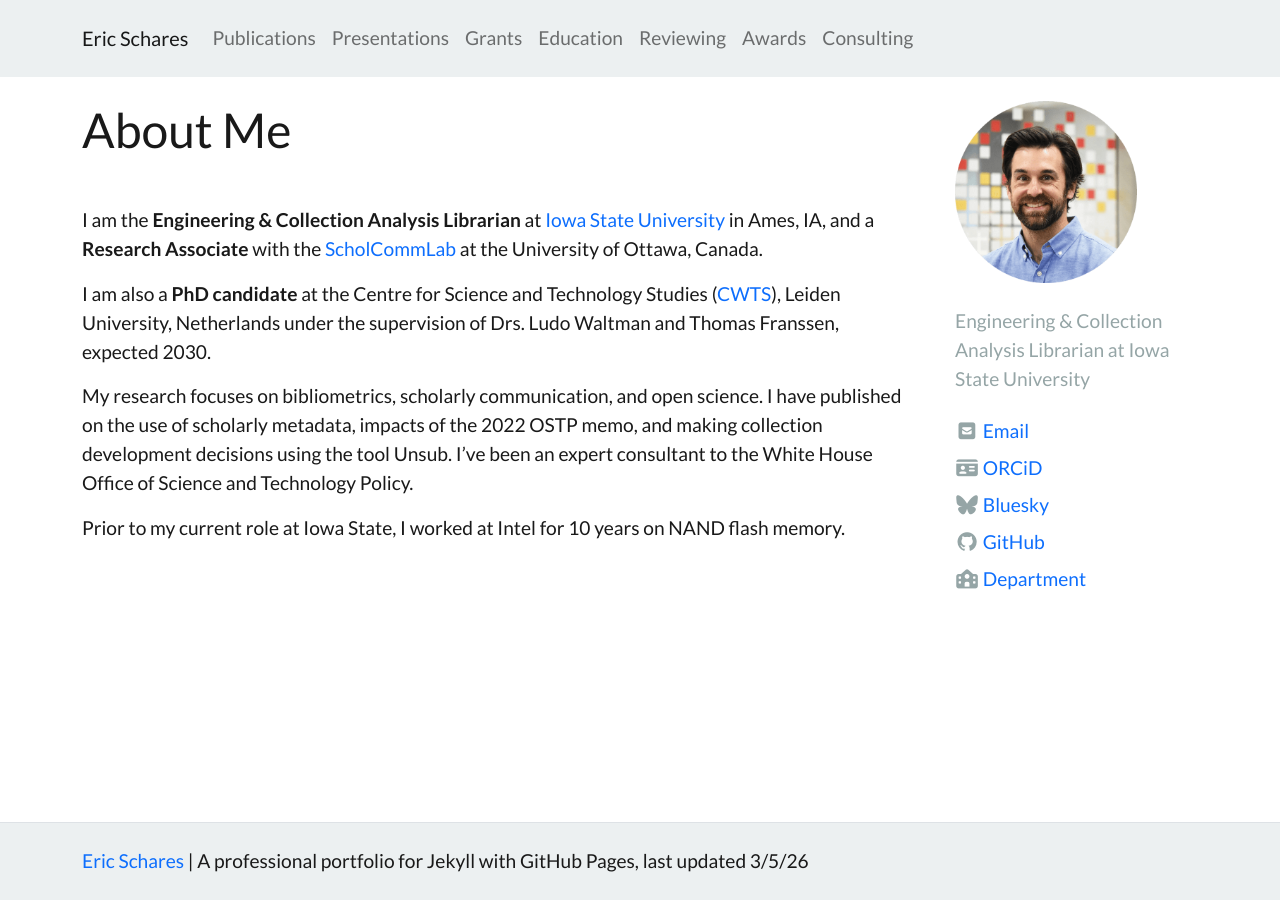
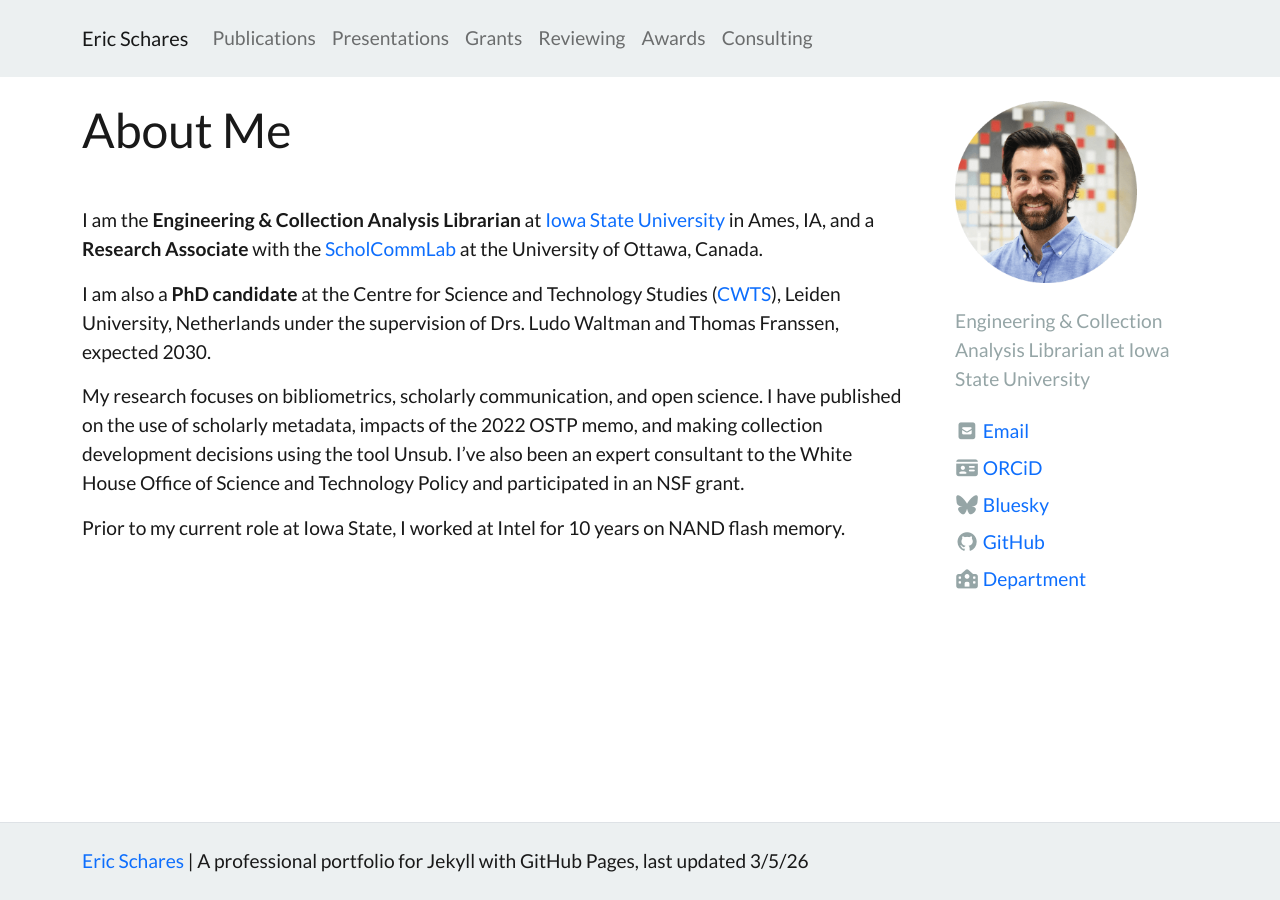
Before and after one commit to eschares/eschares.github.io, a Jekyll site: the page built from index.md, in a window 1280 px wide. Built offline with Jekyll 4.4.1, drawn with Linux system fonts in a browser that asks for light colours; nearby versions of some CDN libraries.

Commit message:
remove ed, add NSF

```diff
--- a/index.md
+++ b/index.md
@@ -7,6 +7,6 @@ I am the **Engineering & Collection Analysis Librarian** at [Iowa State Universi
 I am also a **PhD candidate** at the Centre for Science and Technology Studies ([CWTS](https://www.universiteitleiden.nl/en/social-behavioural-sciences/cwts)), Leiden University, Netherlands under the supervision of Drs. Ludo Waltman and Thomas Franssen, expected 2030.
 
 My research focuses on bibliometrics, scholarly communication, and open science. I have published on the use of scholarly metadata, impacts of the 2022 OSTP memo, and making collection development decisions using the tool Unsub.
-I've been an expert consultant to the White House Office of Science and Technology Policy.
+I've also been an expert consultant to the White House Office of Science and Technology Policy and participated in an NSF grant.
 
 Prior to my current role at Iowa State, I worked at Intel for 10 years on NAND flash memory.
--- a/pages/education.md
+++ b/pages/education.md
@@ -1,7 +1,7 @@
 ---
 title: Education
-nav: Education
-nav_order: 4
+nav:
+nav_order:
 ---
 
 
```
